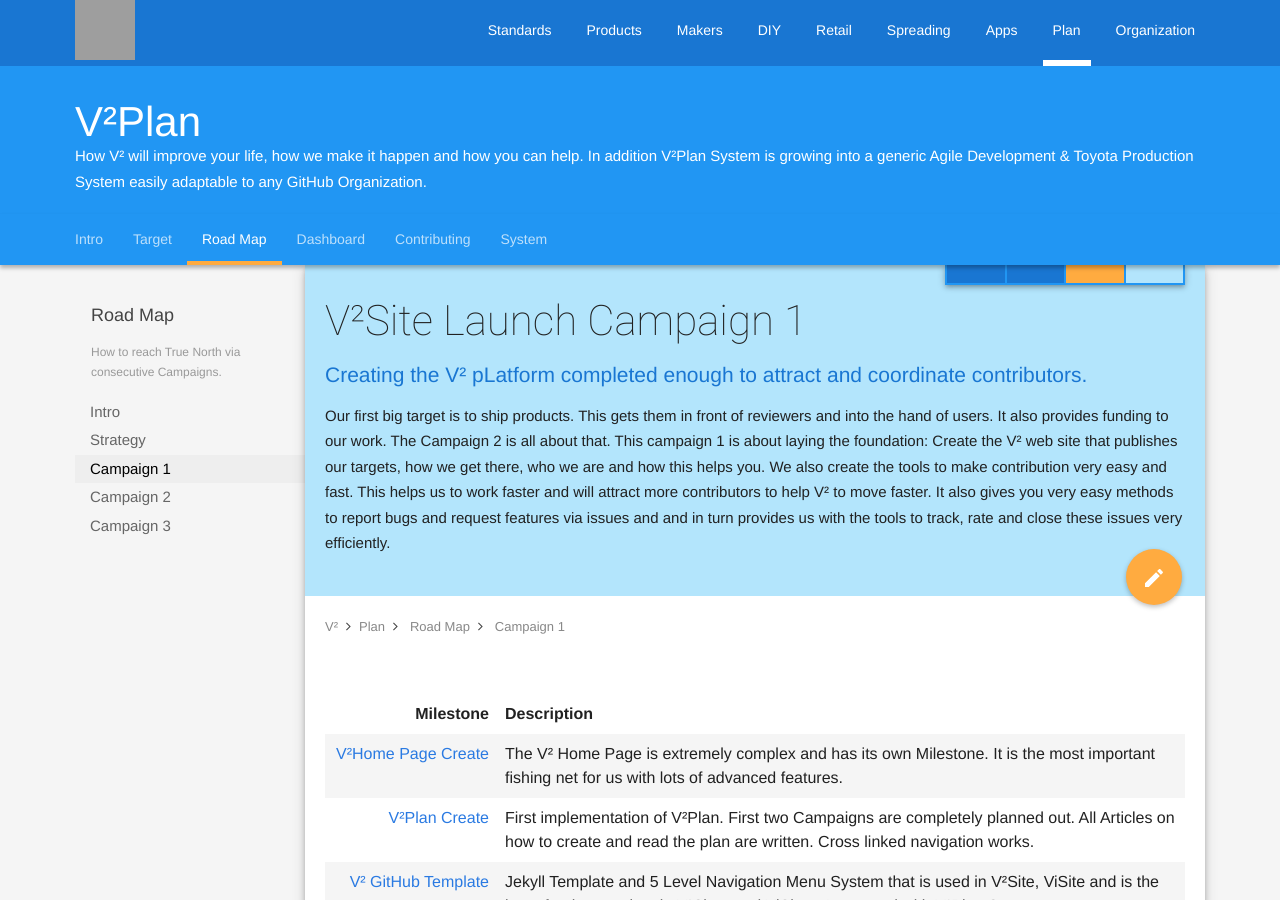
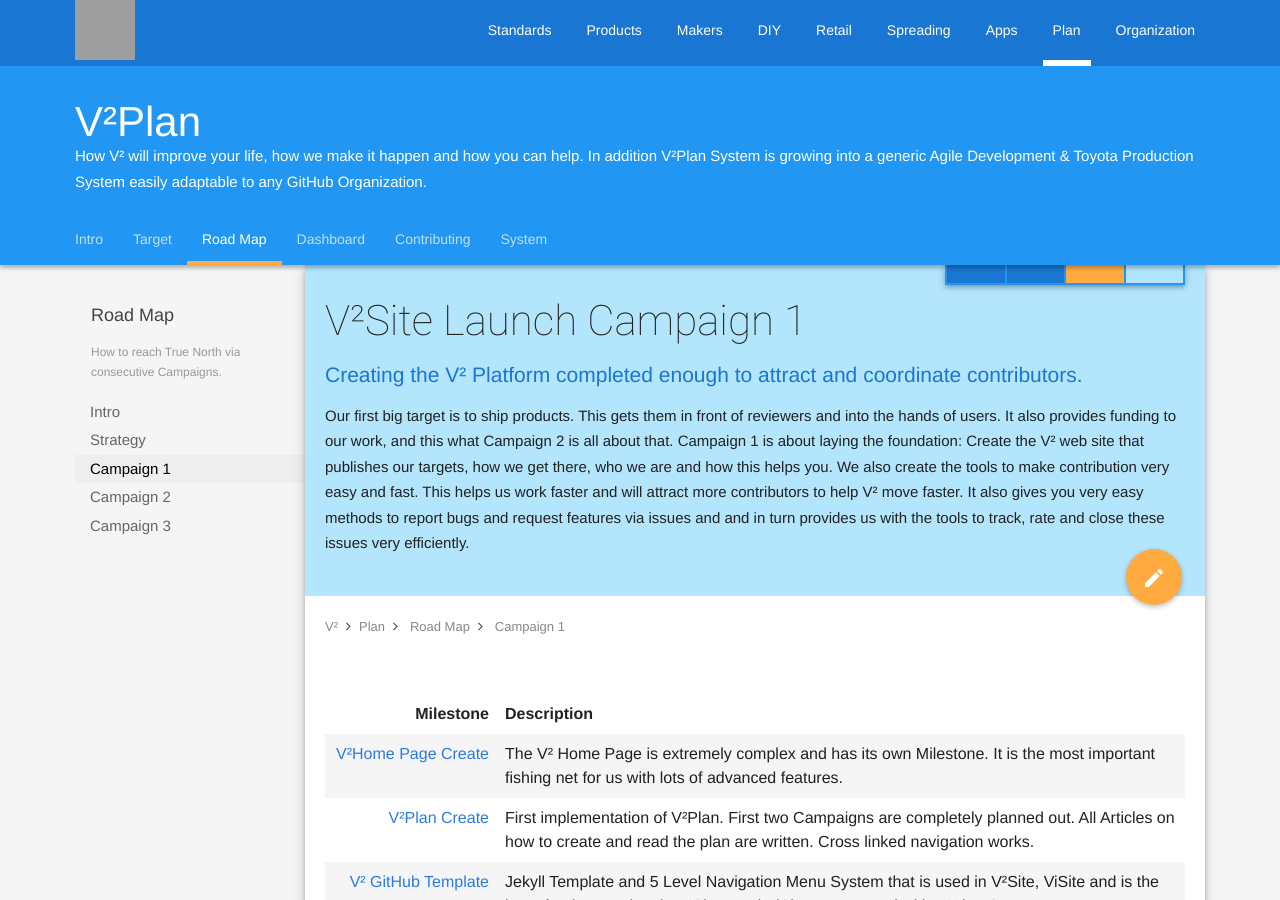
Before and after one commit to V-Squared/v2-Plan, a Jekyll site: the page built from road-map/campaign01.md, in a window 1280 px wide and 900 px high. Built offline with Jekyll 4.4.1, drawn with Linux system fonts in a browser that asks for light colours; grey boxes are pictures that could not be loaded.

Commit message:
tuning abstract

```diff
--- a/road-map/campaign01.md
+++ b/road-map/campaign01.md
@@ -1,8 +1,8 @@
 ---
 layout: page
 title: V²Site Launch Campaign 1
-subtitle: Creating the V² pLatform completed enough to attract and coordinate contributors.
-abstract: Our first big target is to ship products. This gets them in front of reviewers and into the hand of users. It also provides funding to our work. The Campaign 2 is all about that. This campaign 1 is about laying the foundation&#58;  Create the V² web site that publishes our targets, how we get there, who we are and how this helps you. We also create the tools to make contribution very easy and fast. This helps us to work faster and will attract more contributors to help V² to move faster. It also gives you very easy methods to report bugs and request features via issues and and in turn provides us with the tools to track, rate and close these issues very efficiently.
+subtitle: Creating the V² Platform completed enough to attract and coordinate contributors.
+abstract: Our first big target is to ship products. This gets them in front of reviewers and into the hands of users. It also provides funding to our work, and this what Campaign 2 is all about that. Campaign 1 is about laying the foundation&#58;  Create the V² web site that publishes our targets, how we get there, who we are and how this helps you. We also create the tools to make contribution very easy and fast. This helps us work faster and will attract more contributors to help V² move faster. It also gives you very easy methods to report bugs and request features via issues and and in turn provides us with the tools to track, rate and close these issues very efficiently.
 issueNo: 97
 readiness:
   - is-complete
```
